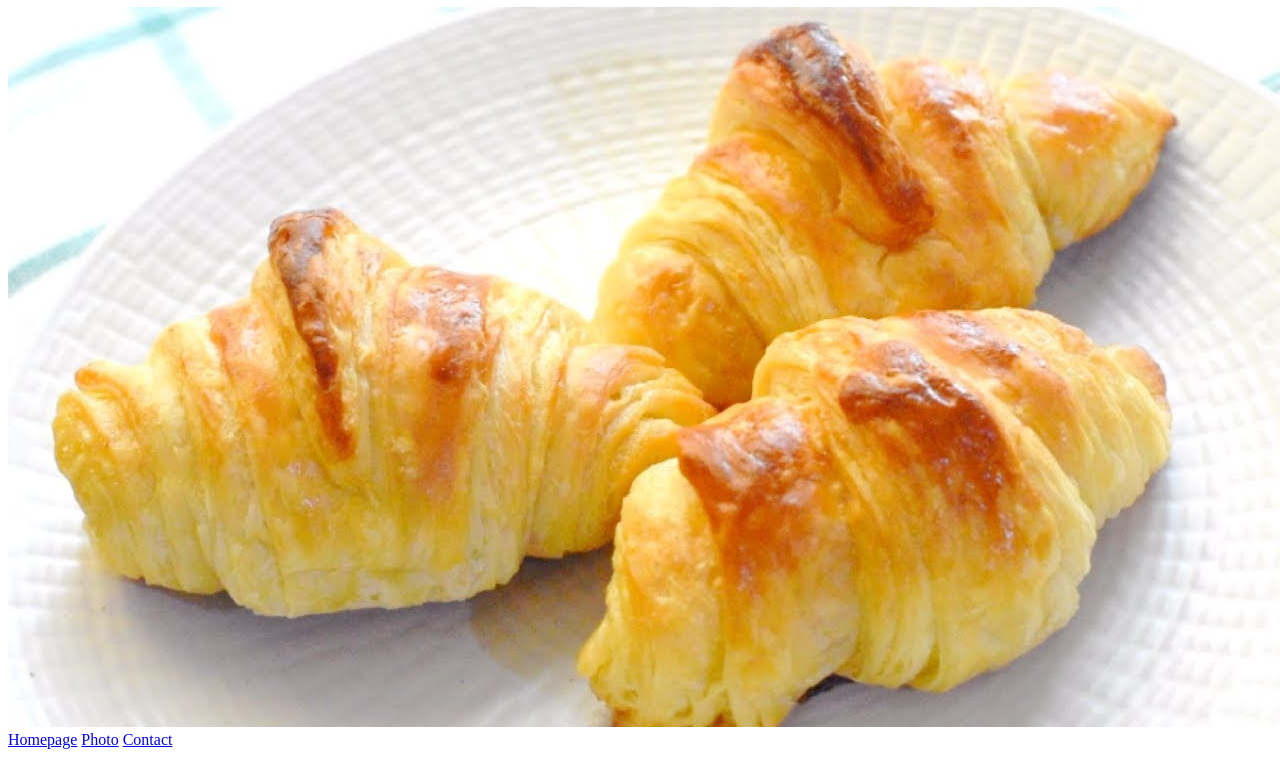
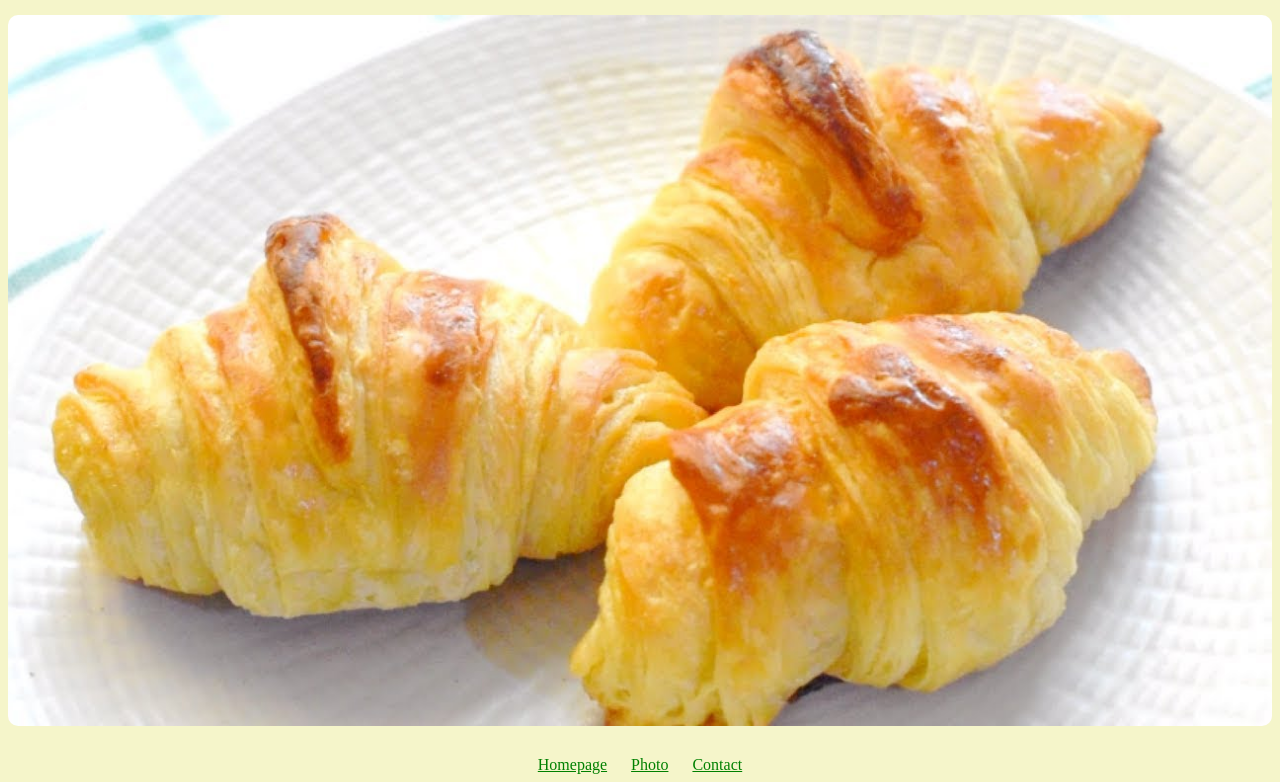
Before and after one commit to adeolaadedeji/Crossaintssss, a plain HTML site: page photo.html in a window 1280 px wide. Shown: the part 74-856 px from the top of the page. Before the commit the page ends 831 px from the top, so only its background shows below. Drawn offline with Linux system fonts and the light colour scheme.

Commit message:
added photo page content

```diff
--- a/css/styles.css
+++ b/css/styles.css
@@ -14,3 +14,10 @@ footer a {
   margin: 0 10px;
   color: green;
 }
+
+.crossaint-photo {
+  max-width: 100%;
+  border-radius: 10px;
+  display: block;
+  margin: 30px 0;
+}
--- a/photo.html
+++ b/photo.html
@@ -4,11 +4,12 @@
     <meta charset="UTF-8" />
     <meta http-equiv="X-UA-Compatible" content="IE=edge" />
     <meta name="viewport" content="width=device-width, initial-scale=1.0" />
+    <link rel="stylesheet" href="/css/styles.css" />
     <title>Document</title>
   </head>
   <body>
     <h1>🥐 A Picture of a Crossiant</h1>
-    <img src="/images/cross.jpg" />
+    <img src="/images/cross.jpg" alt="" class="crossaint-photo" />
 
     <footer>
       <a href="/"> Homepage</a>
```
Also changed, not shown: contact.html (+1 -0 lines).
